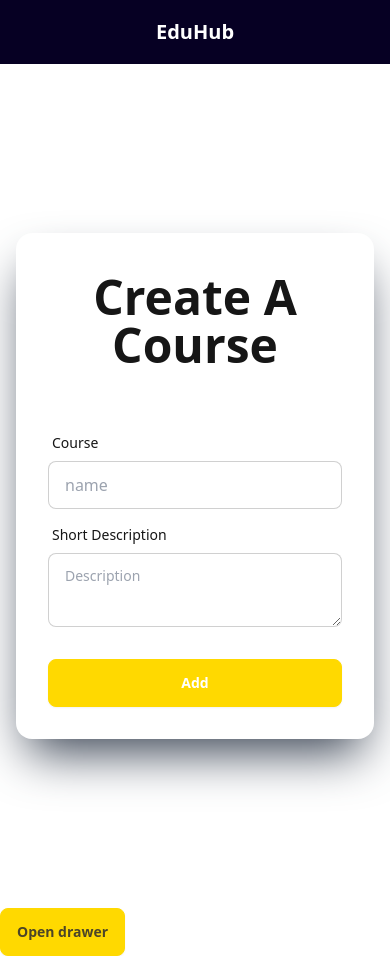
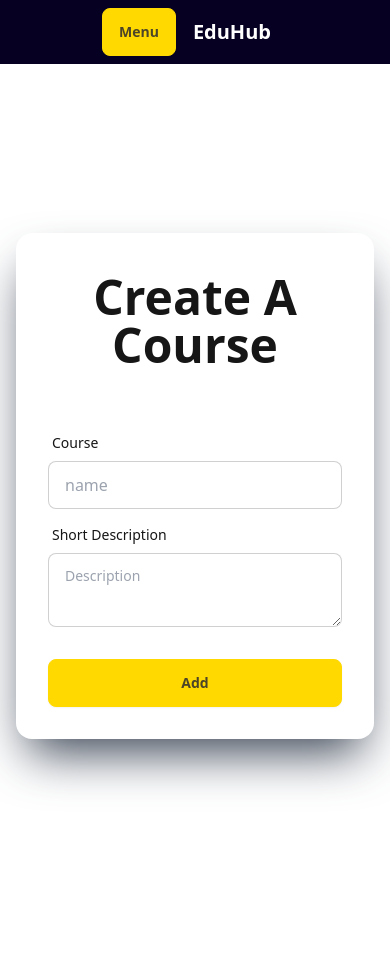
Before and after one commit to ashraf56/EduHub, a React (Vite) app: page /add in a window 390 px wide. After the commit the page ends 908 px from the top, so only its background shows below. Built offline with nearby package versions, Linux system fonts and the light colour scheme; no server answers.

Commit message:
completed

```diff
--- a/index.html
+++ b/index.html
@@ -4,7 +4,7 @@
     <meta charset="UTF-8" />
     <link rel="icon" type="image/svg+xml" href="/vite.svg" />
     <meta name="viewport" content="width=device-width, initial-scale=1.0" />
-    <title>Vite + React</title>
+    <title>Eduhub</title>
   </head>
   <body>
     <div id="root"></div>
--- a/src/Home/Home.jsx
+++ b/src/Home/Home.jsx
@@ -24,14 +24,13 @@ const handlelogOut=()=>{
           {/* Page content here */}
           <Header></Header>
           <Outlet></Outlet>
-          <label htmlFor="my-drawer-2" className="btn btn-primary drawer-button lg:hidden">Open drawer</label>
 
         </div>
 
         <div className="drawer-side  ">
           <label htmlFor="my-drawer-2" aria-label="close sidebar" className="drawer-overlay"></label>
 
-          <ul className="menu p-4 w-36 md:w-60 min-h-full bg-[#000] text-white">
+          <ul className="menu p-4 w-44 md:w-60 min-h-full bg-[#000] text-white">
 
             <div className='justify-center text-center pt-4 pb-5'>
            { user ?  <div className="avatar placeholder ">
--- a/src/component/AddCourse/Addcourse.jsx
+++ b/src/component/AddCourse/Addcourse.jsx
@@ -67,7 +67,7 @@ const Addcourse = () => {
 
                         </div>
                         <div className="form-control mt-6">
-                            <button className="btn btn-primary text-white">Add </button>
+                            <button className="btn btn-primary">Add </button>
                         </div>
                     </form>
                     <Toaster></Toaster>
--- a/src/component/Allcourse/Allcourse.jsx
+++ b/src/component/Allcourse/Allcourse.jsx
@@ -53,7 +53,8 @@ const Allcourse = () => {
                     </div>
                 </div>
 
-                    ))) :'No course available'
+                    ))) : <div className='text-center font-bold pt-5'>
+                        No course available</div>
                 }
 
 
--- a/src/component/Header/Header.jsx
+++ b/src/component/Header/Header.jsx
@@ -3,7 +3,9 @@ import React from 'react';
 const Header = () => {
     return (
         <div>
-            <div className="navbar bg-neutral  justify-center">
+            <div className="navbar bg-neutral  justify-center ">
+
+ <label htmlFor="my-drawer-2" className="btn btn-primary drawer-button lg:hidden justify-start">Menu</label>
 
   <div className="navbar-center ">
     <a className="btn btn-ghost text-xl text-white">EduHub</a>
```
Also changed, not shown: 1 other file (tests, documents, lock files or other folders).
